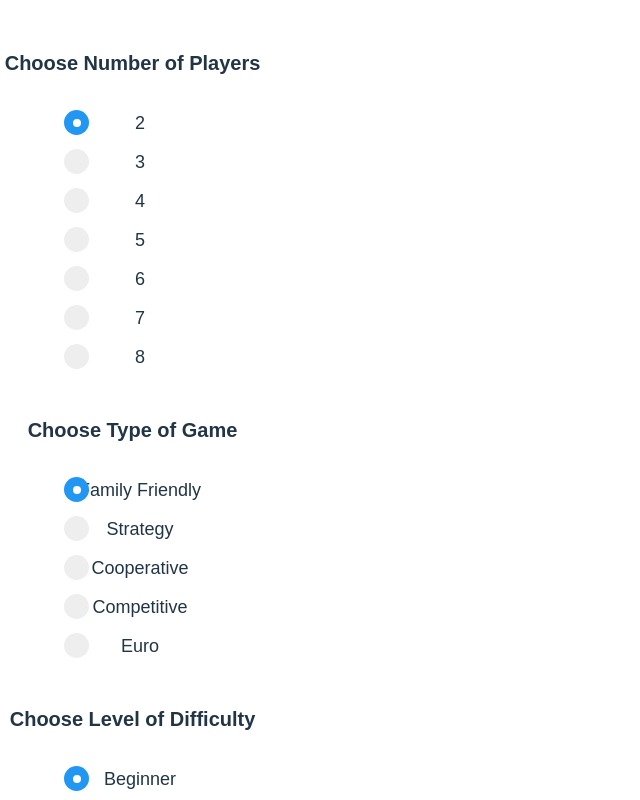
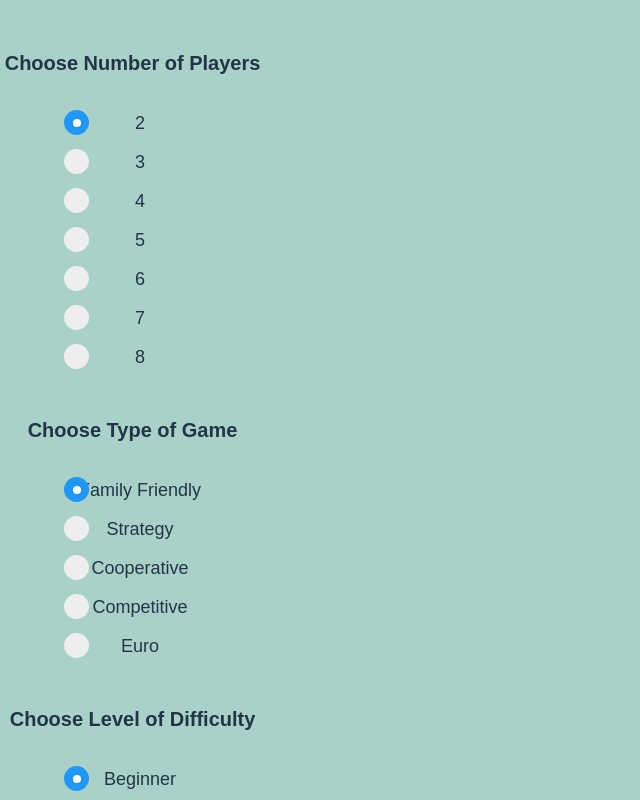
Before and after one commit to Dc0d1ng/Capstone-projectG, a React (Vite) app in the folder r4g/: page /choose in a window 1280 px wide. Shown: the top 800 px of the page, without its empty margins (0-640 px from the left). Built offline with nearby package versions, Linux system fonts and the light colour scheme.

Commit message:
set background colour

```diff
--- a/r4g/src/Pages/Choose/Choose.scss
+++ b/r4g/src/Pages/Choose/Choose.scss
@@ -1,3 +1,7 @@
+body {
+  background-color: #a9d1c9;
+}
+
 h2 {
   font-size: 20px;
 }
```
